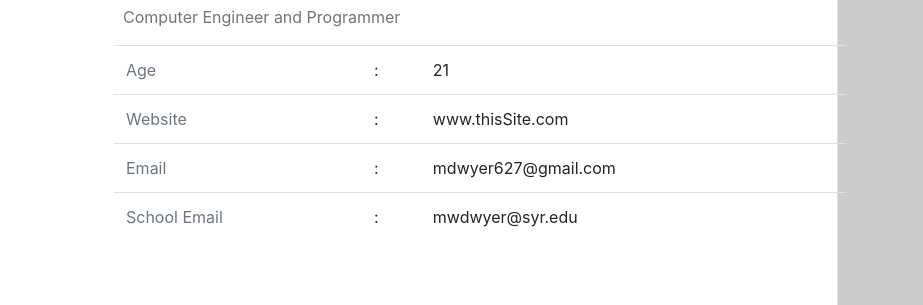
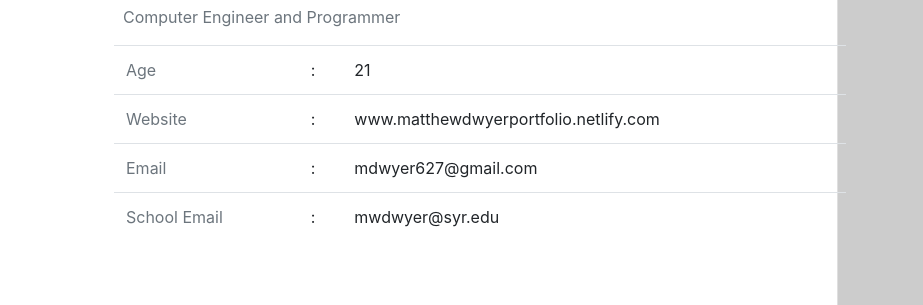
Before and after one commit to mdwyer421/PorfolioWebsite, a plain HTML site: page index.html in a window 1280 px wide. Shown: the part 419-724 px from the top of the page, 357-1280 px from the left. Drawn offline with nearby package versions, Linux system fonts and the light colour scheme.

Commit message:
Fixed Display Bug

```diff
--- a/resumeWebsiteHomepage.html
+++ b/index.html
@@ -82,7 +82,7 @@
                       <tr>
                         <td class="text-muted">Website</td>
                         <td>:</td>
-                        <td>www.thisSite.com</td>
+                        <td>www.matthewdwyerportfolio.netlify.com</td>
                       </tr>
                       <tr>
                         <td class="text-muted">Email</td>
```
Also changed, not shown: img/jdCameraPicture1.jpg (added), 1 other file.
